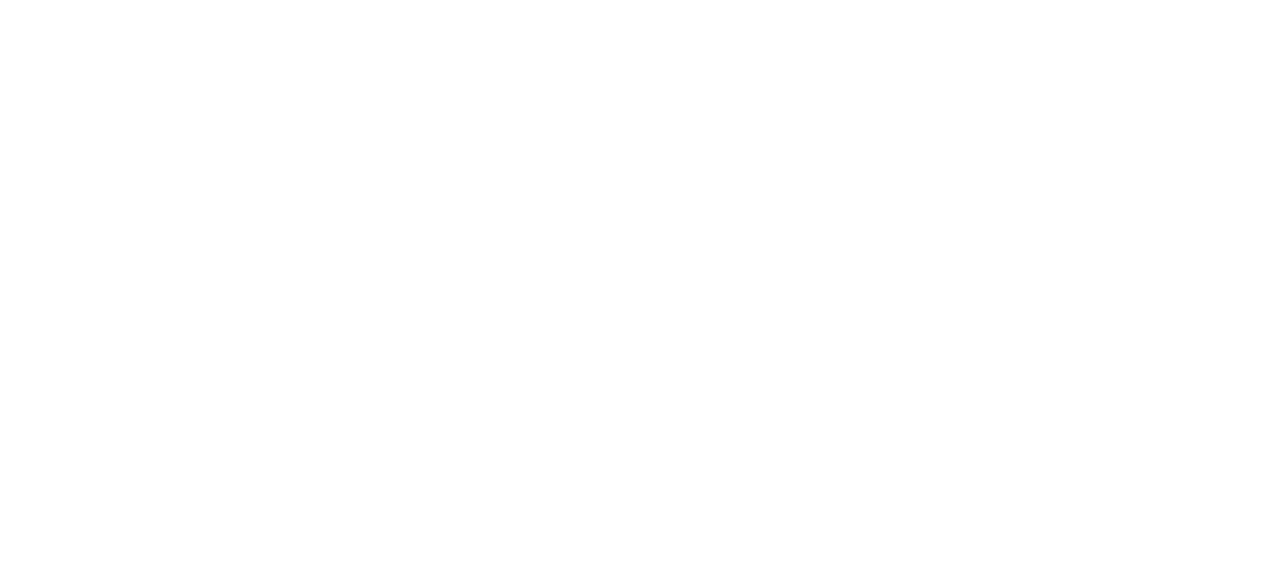
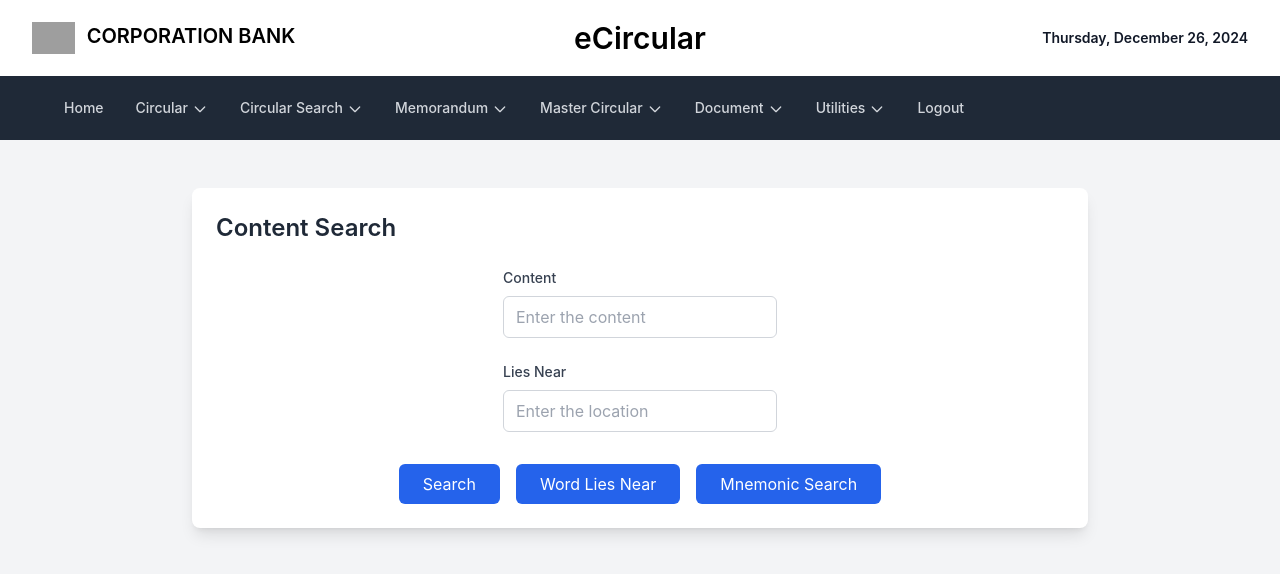
Before and after one commit to Shafiq9845/Bank-project, a React (Create React App) app: page /askcontent in a window 1280 px wide. Before the commit this address had no page. Shown: the top 574 px of the page. Built offline with nearby package versions, Linux system fonts and the light colour scheme; grey boxes are pictures that could not be loaded.

Commit message:
fifth commit

```diff
--- /dev/null
+++ b/src/components/AskContent.jsx
@@ -0,0 +1,80 @@
+import React from 'react'
+import SearchIcon from '@mui/icons-material/Search';
+import ClearIcon from '@mui/icons-material/Clear';
+
+export default function AskContent() {
+
+  const formData = {}
+
+  const handleChange=(e)=>{
+
+  }
+
+  const handleSubmit=()=>{
+
+  }
+
+  return (
+    <div>
+        <div className="min-h-screen bg-gray-100 py-12 px-4 sm:px-6 lg:px-8">
+      <form onSubmit={handleSubmit} className="w-full max-w-4xl mx-auto p-6 bg-white rounded-lg shadow-lg">
+        <h2 className="text-2xl font-semibold text-gray-800 mb-6">Content Search</h2>
+
+        <div className="flex flex-col justify-center items-center gap-6">
+          {/* Date Fields */}
+          <div className="space-y-2">
+            <label className="block text-sm font-medium text-gray-700">Content</label>
+            <input
+              type="text"
+              name="content"
+              value={formData.content}
+              onChange={handleChange}
+              placeholder='Enter the content'
+              className="w-full px-3 py-2 border border-gray-300 rounded-md focus:outline-none focus:ring-2 focus:ring-blue-500"
+            />
+          </div>
+
+          <div className="space-y-2">
+            <label className="block text-sm font-medium text-gray-700">Lies Near</label>
+            <input
+              type="text"
+              name="liesNear"
+              value={formData.liesNear}
+              onChange={handleChange}
+              placeholder='Enter the location'
+              className="w-full px-3 py-2 border border-gray-300 rounded-md focus:outline-none focus:ring-2 focus:ring-blue-500"
+            />
+          </div>
+
+
+        </div>
+
+        <div className="mt-8 flex justify-center space-x-4">
+          <button
+            type="submit"
+            className="px-6 py-2 bg-blue-600 text-white rounded-md hover:bg-blue-700 focus:outline-none focus:ring-2 focus:ring-blue-500 flex items-center"
+          >
+            {/* <SearchIcon className="w-4 h-4 mr-2" /> */}
+            Search
+          </button>
+          <button
+            type="submit"
+            className="px-6 py-2 bg-blue-600 text-white rounded-md hover:bg-blue-700 focus:outline-none focus:ring-2 focus:ring-blue-500 flex items-center"
+          >
+            {/* <SearchIcon className="w-4 h-4 mr-2" /> */}
+            Word Lies Near
+          </button>
+          <button
+            type="submit"
+            className="px-6 py-2 bg-blue-600 text-white rounded-md hover:bg-blue-700 focus:outline-none focus:ring-2 focus:ring-blue-500 flex items-center"
+          >
+            {/* <SearchIcon className="w-4 h-4 mr-2" /> */}
+            Mnemonic Search
+          </button>
+
+        </div>
+      </form>
+    </div>
+    </div>
+  )
+}
--- /dev/null
+++ b/src/components/CircularSearch.jsx
@@ -0,0 +1,9 @@
+import React from 'react'
+
+export default function CircularSearch() {
+  return (
+    <div>
+
+    </div>
+  )
+}
--- a/src/components/DCircularSearch.jsx
+++ b/src/components/DCircularSearch.jsx
@@ -18,7 +18,7 @@ export default function DCircularSearch() {
     <div>
         <div className="min-h-screen bg-gray-100 py-12 px-4 sm:px-6 lg:px-8">
       <form onSubmit={handleSubmit} className="w-full max-w-4xl mx-auto p-6 bg-white rounded-lg shadow-lg">
-        <h2 className="text-2xl font-semibold text-gray-800 mb-6">Search Circulars</h2>
+        <h2 className="text-2xl font-semibold text-gray-800 mb-6">Circular Search</h2>
 
         <div className="grid grid-cols-1 md:grid-cols-2 gap-6">
           {/* Date Fields */}
@@ -89,13 +89,13 @@ export default function DCircularSearch() {
           </div>
 
           <div className="space-y-2">
-            <label className="block text-sm font-medium text-gray-700">Circular Object</label>
+            <label className="block text-sm font-medium text-gray-700">Circular Subject</label>
             <input
               type="text"
-              name="circularObject"
-              value={formData.circularObject}
+              name="circularSubject"
+              value={formData.circularSubject}
               onChange={handleChange}
-              placeholder="Enter circular object"
+              placeholder="Enter circular Subject"
               className="w-full px-3 py-2 border border-gray-300 rounded-md focus:outline-none focus:ring-2 focus:ring-blue-500"
             />
           </div>
--- /dev/null
+++ b/src/components/DRelativeSearch.jsx
@@ -0,0 +1,62 @@
+import React from 'react'
+import SearchIcon from '@mui/icons-material/Search';
+import ClearIcon from '@mui/icons-material/Clear';
+
+export default function DRelativeSearch() {
+
+  const formData = {}
+
+  const handleChange=(e)=>{
+
+  }
+
+  const handleSubmit=()=>{
+
+  }
+
+  return (
+    <div>
+        <div className="min-h-screen bg-gray-100 py-12 px-4 sm:px-6 lg:px-8">
+      <form onSubmit={handleSubmit} className="w-full max-w-4xl mx-auto p-6 bg-white rounded-lg shadow-lg">
+        <h2 className="text-2xl font-semibold text-gray-800 mb-6">Relative Circular Search</h2>
+
+        <div className="flex flex-col justify-center items-center gap-6">
+          {/* Date Fields */}
+          <div className="space-y-2">
+            <label className="block text-sm font-medium text-gray-700">H.O. Circular No.</label>
+            <input
+              type="text"
+              name="hoCircularNo"
+              value={formData.hoCircularNo}
+              onChange={handleChange}
+              placeholder='Enter the H.O. Circular No.'
+              className="w-full px-3 py-2 border border-gray-300 rounded-md focus:outline-none focus:ring-2 focus:ring-blue-500"
+            />
+          </div>
+
+
+        </div>
+
+        <div className="mt-8 flex justify-center space-x-4">
+        <button
+            type="button"
+            // onClick={handleReset}
+            className="px-6 py-2 border border-gray-300 rounded-md text-gray-700 hover:bg-gray-50 focus:outline-none focus:ring-2 focus:ring-gray-500 flex items-center"
+          >
+            <ClearIcon className="w-4 h-4 mr-2" />
+            Cancel
+          </button>
+          <button
+            type="submit"
+            className="px-6 py-2 bg-blue-600 text-white rounded-md hover:bg-blue-700 focus:outline-none focus:ring-2 focus:ring-blue-500 flex items-center"
+          >
+            <SearchIcon className="w-4 h-4 mr-2" />
+            Search
+          </button>
+
+        </div>
+      </form>
+    </div>
+    </div>
+  )
+}
--- a/src/components/Header.jsx
+++ b/src/components/Header.jsx
@@ -19,7 +19,7 @@ export default function Header() {
   return (
     <div>
         <header class="bg-white">
-        <nav class="mx-auto flex max-w-7xl items-center justify-between p-6 lg:px-8" aria-label="Global">
+        <nav class="mx-auto flex max-w-7xl items-center justify-between p-5 lg:px-8" aria-label="Global">
             <div class="flex lg:flex-1">
             <a href="#" class="-m-1.5 p-1.5">
                 <span class="sr-only">Your Company</span>
--- a/src/components/Router.jsx
+++ b/src/components/Router.jsx
@@ -9,6 +9,8 @@ import FAQList from './FAQList'
 import FavouritesCircular from './FavouritesCircular'
 import DCircularSearch from './DCircularSearch'
 import MemorandumCancelled from './MemorandumCancelled'
+import AskContent from './AskContent'
+import DRelativeSearch from './DRelativeSearch'
 
 export default function Router() {
 
@@ -34,6 +36,8 @@ export default function Router() {
                 <Route path='/favouritescircular' element={<WithNavBar><FavouritesCircular/></WithNavBar>}/>
                 <Route path='/dcircularsearch' element={<WithNavBar><DCircularSearch/></WithNavBar>}/>
                 <Route path='/memorandumcancelled' element={<WithNavBar><MemorandumCancelled/></WithNavBar>}/>
+                <Route path='/askcontent' element={<WithNavBar><AskContent/></WithNavBar>}/>
+                <Route path='/drelativesearch' element={<WithNavBar><DRelativeSearch/></WithNavBar>}/>
 
                 <Route path='/login' element={<Login/>}/>
             </Routes>
```
